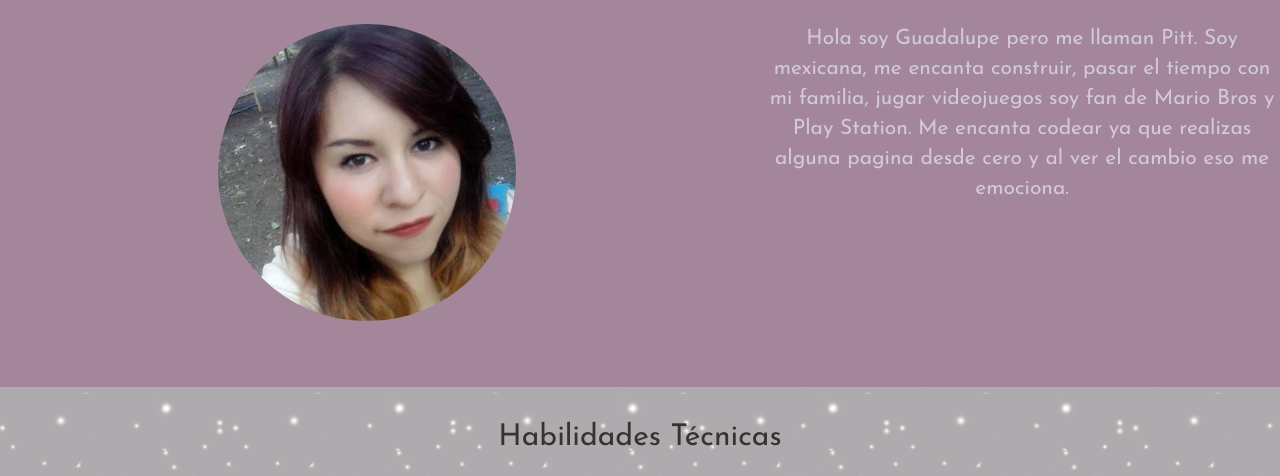
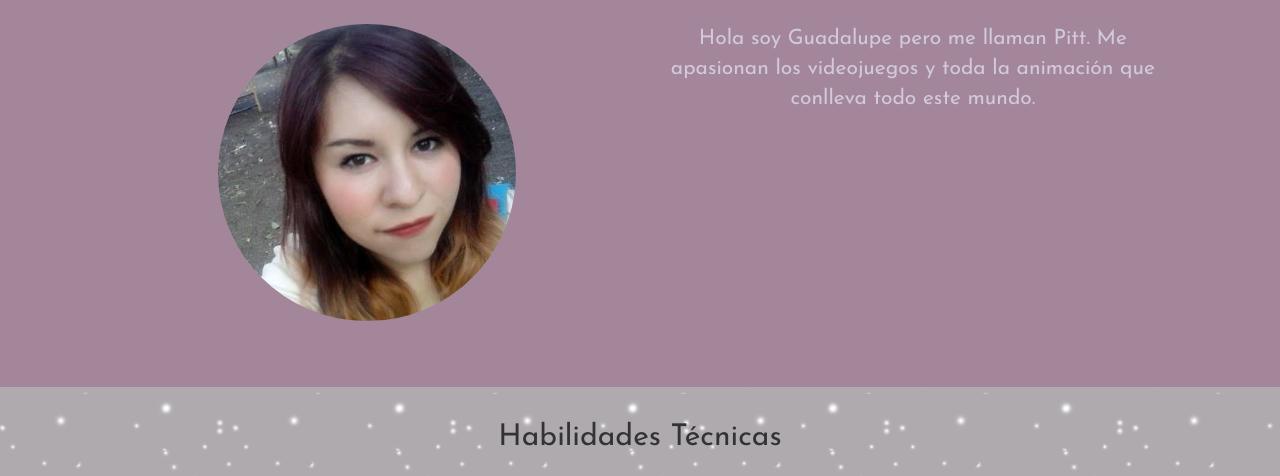
Before and after one commit to Pitt009/pitt009.github.io, a plain HTML site: page index.html in a window 1280 px wide. Shown: the part 756-1232 px from the top of the page. Drawn offline with nearby package versions, Linux system fonts and the light colour scheme; a web font is replaced by a local one.

Commit message:
Acerca de mi

```diff
--- a/index.html
+++ b/index.html
@@ -47,8 +47,9 @@
       <div class="row">
         <h2 class="text-center subtitulo_seccion">Acerca de mi </h2>
         <img src="assets/img/pitt.jpg" alt="foto" class="img-circle img-responsive col-md-offset-2 col-md-3 col-xs-offset-2 col-xs-8">
-        <p class=" col-md-offset-2 col-md-5 col-xs-offset-1
-         col-xs-10 text-center">Hola soy Guadalupe pero me llaman Pitt. Soy mexicana, me encanta construir, pasar el tiempo con mi familia, jugar videojuegos soy fan de Mario Bros y Play Station. Me encanta codear ya que realizas alguna pagina desde cero y al ver el cambio eso me emociona.
+        <p class=" col-md-offset-1 col-md-5 col-xs-offset-1
+         col-xs-10 text-center">Hola soy Guadalupe pero me llaman Pitt. Me apasionan los videojuegos y toda la animación
+         que conlleva todo este mundo.
         </p>
       </div>
     </section>
@@ -167,7 +168,7 @@
         </div>
       </form>
     </section>-->
-    <footer row>
+    <footer class="row" id="contacto">
       <h2 class="subtitulo_seccion text-center">Contacto</h2>
       <ul class="col-md-offse-4 col-md-12  text-center">
         <a href="https://github.com/Pitt009"><i class="fa fa-github fa-4x" aria-hidden="true"></i></a>
```
